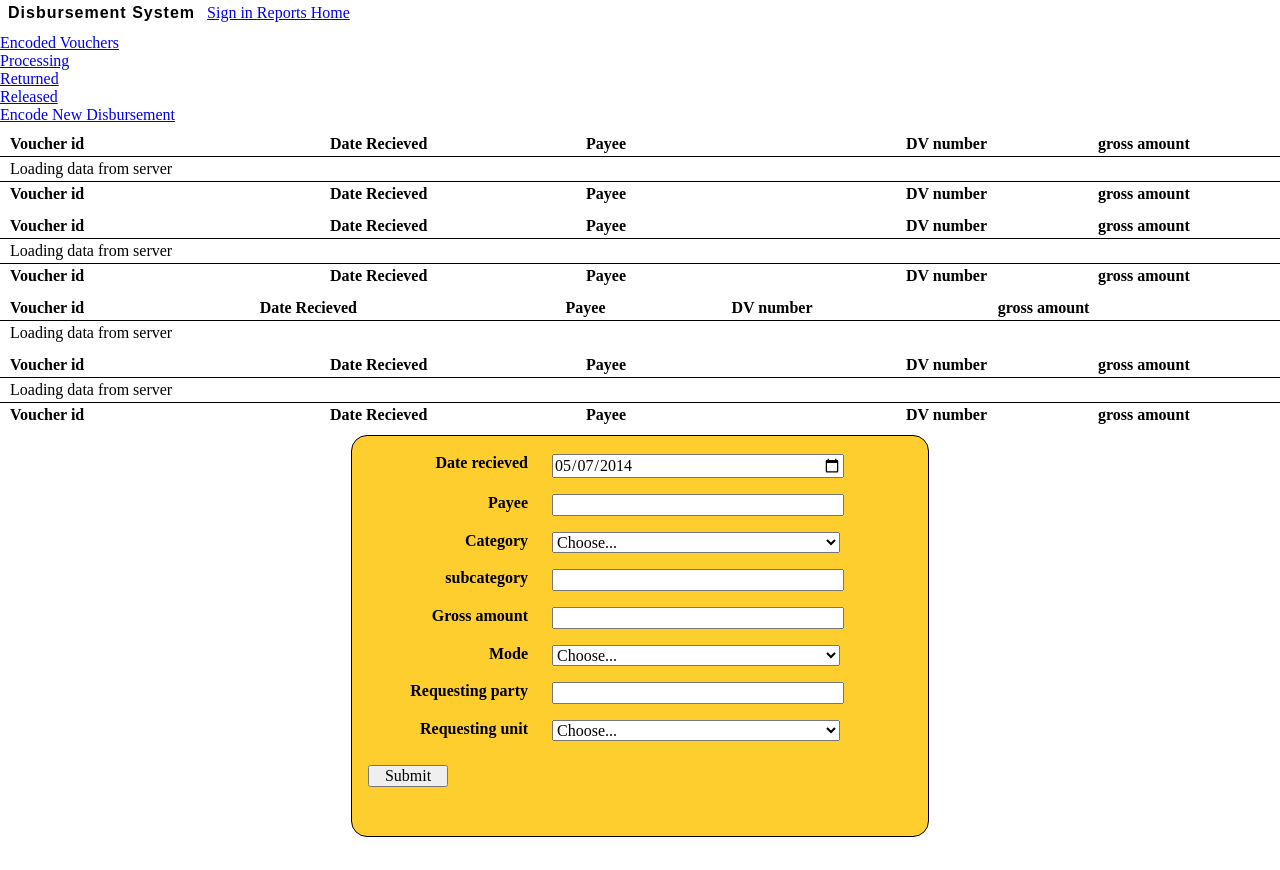
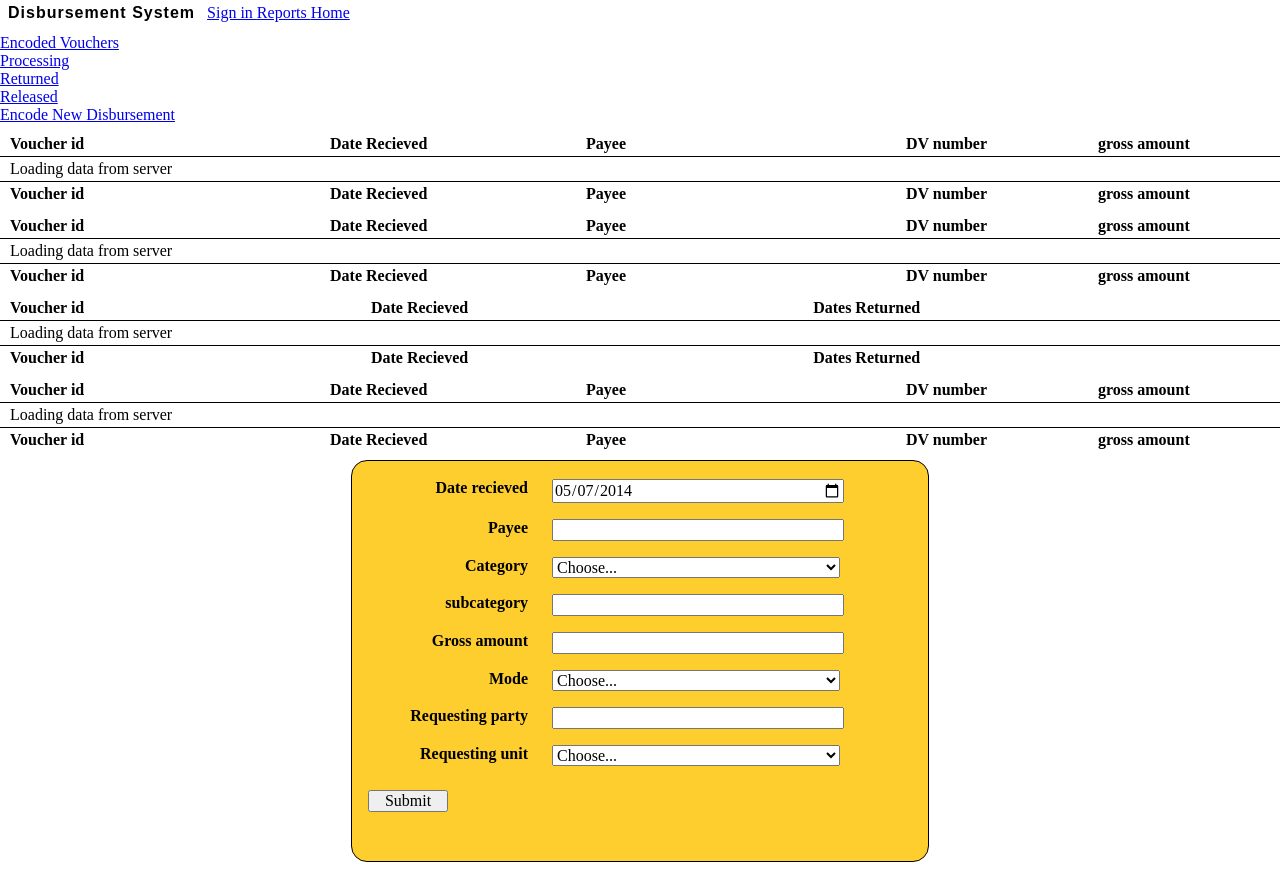
Before and after one commit to jevansugue/Disbursement, a PHP site: page / in a window 1280 px wide. Before the commit the page ends 837 px from the top, so only its background shows below. Run offline with PHP 8.4, Linux system fonts and the light colour scheme; some libraries are stand-ins or nearby versions.

Commit message:
bawas load time ng return table

```diff
--- a/index.php
+++ b/index.php
@@ -237,7 +237,12 @@
 					"bSortClasses": false,
 					"sScrollY": "200",
 					"bScrollCollapse": true,
-
+					//Extra column
+					"columnDefs": [ {
+						"targets": -1,
+						"data": null,
+						"defaultContent": "",
+					}],
 					//Button for functions
 					"fnCreatedRow": function( nRow, aData, iDataIndex ) {
 							$('td:eq(0)', nRow).html("<input type='submit' value='" + aData[0] +"' name='dv_id' class='submitDvId'>");
@@ -430,9 +435,7 @@
                                 <tr>
                                     <th >Voucher id</th>
                                     <th >Date Recieved</th>
-                                    <th >Payee</th>
-                                    <th >DV number</th>
-                                    <th >gross amount</th>
+                                    <th >Dates Returned</th>
 
                                 </tr>
                             </thead>
@@ -441,6 +444,14 @@
                                     <td colspan="5" class="dataTables_empty">Loading data from server</td>
                                 </tr>
                             </tbody>
+							<tfoot>
+                                <tr>
+                                    <th >Voucher id</th>
+                                    <th >Date Recieved</th>
+                                    <th >Dates Returned</th>
+
+                                </tr>
+                            </tfoot>
 
 						</table>
 					</form>
--- a/php/getReturnedDVs.php
+++ b/php/getReturnedDVs.php
@@ -17,7 +17,7 @@
 	//include 'connect.php';
 	require 'connect.php';
 
-    	$aColumns = array( 'dv_id', 'date_receive',  'payee'); //TODO palitan dapat payee
+    	$aColumns = array( 'dv_id', 'date_receive'); //TODO palitan dapat payee
 
 
 
@@ -154,6 +154,9 @@
 		"aaData" => array()
 	);
 
+
+	require 'listReturnDates.php';
+
 	while ( $aRow = mysql_fetch_array( $rResult ) )
 	{
 
@@ -176,6 +179,7 @@
 			}
             $row['DT_RowName'] = $aColumns[$i];
 		}
+		$row[] = getReturnDates_html($aRow[0]); // may bugs to ata [ETO YUN EXTRA COLUMN]
 		$output['aaData'][] = $row;
 	}
 
--- a/php/listReturnDates.php
+++ b/php/listReturnDates.php
@@ -25,9 +25,9 @@ function getReturnDates_html($dvid){
 
 	return $string;
 }
-
+/*
 $dvid = $_POST['dvid'];
 require 'connect.php';
 echo getReturnDates_html($dvid);
-
+*/
 ?>
```
